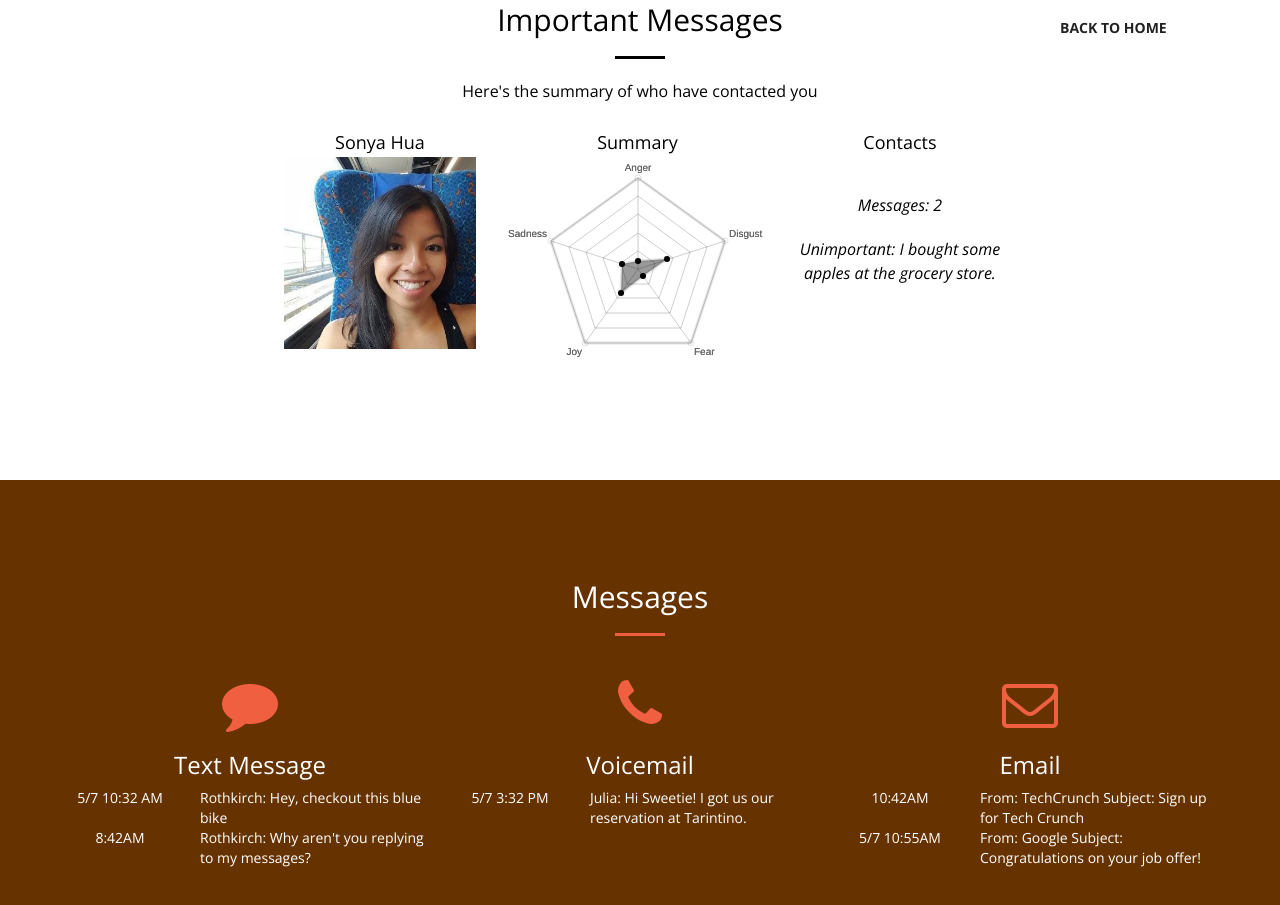
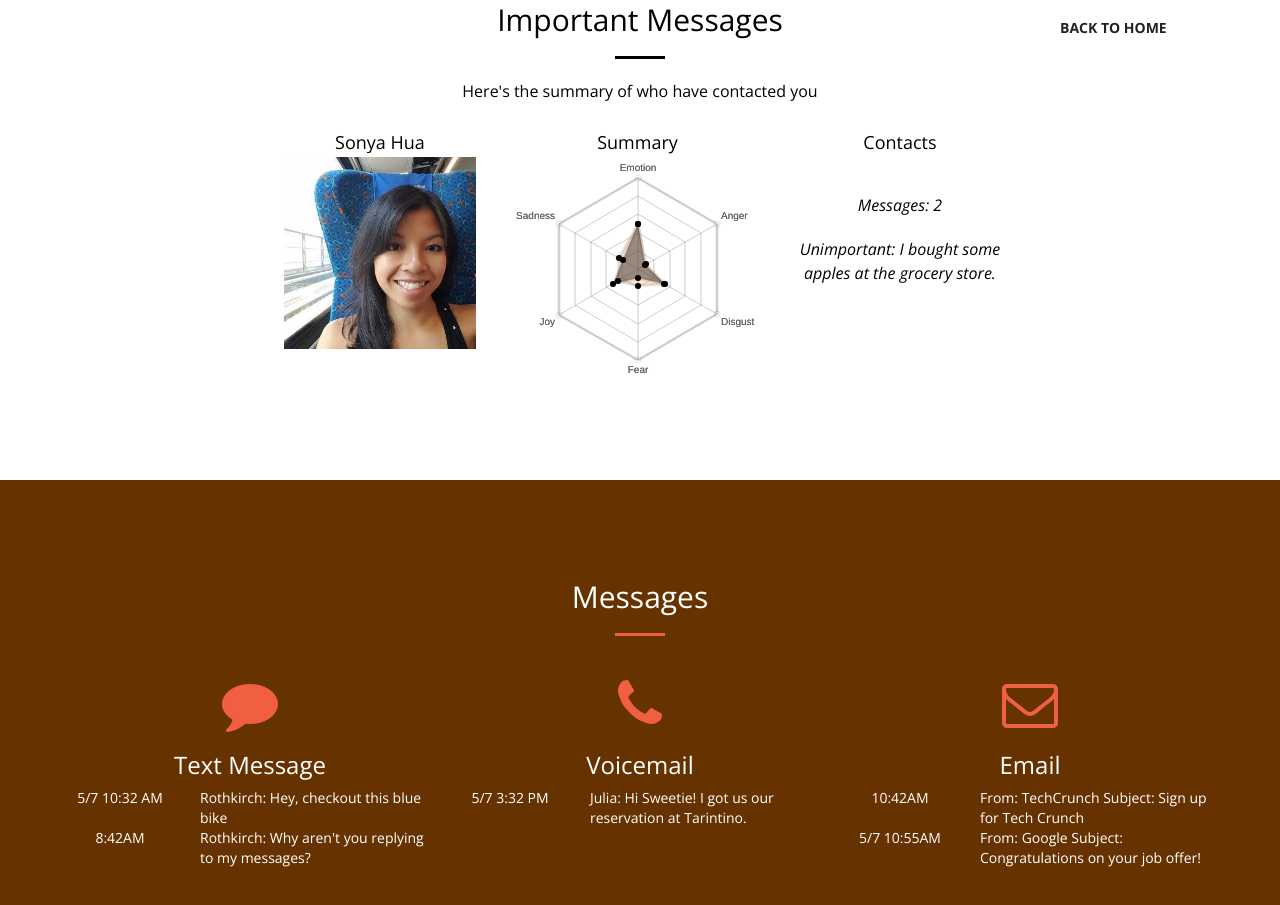
Before and after one commit to jeffrothkirch/DeepFocus, a plain HTML site: page what/index.html in a window 1280 px wide. Shown: the part 897-1802 px from the top of the page. Drawn offline with nearby package versions, Linux system fonts and the light colour scheme; animation ran at ten frames a second.

Commit message:
finally pushing this up

```diff
--- a/what/index.html
+++ b/what/index.html
@@ -970,10 +970,11 @@
                 // message_number, image location, summary infomation
                 var dataset = cache[id];
                 var converted = digest_data(dataset);
+                var mean = mean_data(dataset);
                 // var converted = [dataset[dataset.length-1]];
 
                 new Chart(document.getElementById(id),
-                    generate_radar(converted['anger'], converted['disgust'], converted['fear'], converted['joy'], converted['sadness']));
+                    generate_radar(converted['anger'], converted['disgust'], converted['fear'], converted['joy'], converted['sadness'], converted['strength'], mean));
             }
 
             var digest_data = function(dataset) {
@@ -982,7 +983,8 @@
                     disgust : [],
                     fear : [],
                     joy : [],
-                    sadness : []
+                    sadness : [],
+                    strength: []
                 }
 
                 for (var i=0; i< dataset.length; i++){
@@ -993,11 +995,17 @@
                     else
                         var emotions = data["message_tone"]["document_tone"]["tone_categories"][0]["tones"];
 
+                    if (!data["message_tone"]["document_tone"])
+                        var strength = data["message_tone"]["tone_categories"][2]["tones"];
+                    else
+                        var strength = data["message_tone"]["document_tone"]["tone_categories"][2]["tones"];
+
                     analysis['anger'].push($.grep(emotions, function(e){ return e.tone_id == "anger"; })[0]['score']);
                     analysis['disgust'].push($.grep(emotions, function(e){ return e.tone_id == "disgust"; })[0]['score']);
                     analysis['fear'].push($.grep(emotions, function(e){ return e.tone_id == "fear"; })[0]['score']);
                     analysis['joy'].push($.grep(emotions, function(e){ return e.tone_id == "joy"; })[0]['score']);
                     analysis['sadness'].push($.grep(emotions, function(e){ return e.tone_id == "sadness"; })[0]['score']);
+                    analysis['strength'].push(strength[4]['score']);
                 }
 
                 var ans = {
@@ -1006,6 +1014,51 @@
                     fear  : analysis['fear'][analysis['fear'].length-1],
                     joy  : analysis['joy'][analysis['joy'].length-1],
                     sadness  : analysis['sadness'][analysis['sadness'].length-1],
+                    strength : analysis['strength'][analysis['strength'].length-1],
+                };
+
+                return ans;
+            }
+
+            var mean_data = function(dataset) {
+                var analysis = {
+                    anger : [],
+                    disgust : [],
+                    fear : [],
+                    joy : [],
+                    sadness : [],
+                    strength: []
+                }
+
+                for (var i=0; i< dataset.length; i++){
+                    var data = dataset[i];
+
+                    if (!data["message_tone"]["document_tone"])
+                        var emotions = data["message_tone"]["tone_categories"][0]["tones"];
+                    else
+                        var emotions = data["message_tone"]["document_tone"]["tone_categories"][0]["tones"];
+
+
+                    if (!data["message_tone"]["document_tone"])
+                        var strength = data["message_tone"]["tone_categories"][2]["tones"];
+                    else
+                        var strength = data["message_tone"]["document_tone"]["tone_categories"][2]["tones"];
+
+                    analysis['anger'].push($.grep(emotions, function(e){ return e.tone_id == "anger"; })[0]['score']);
+                    analysis['disgust'].push($.grep(emotions, function(e){ return e.tone_id == "disgust"; })[0]['score']);
+                    analysis['fear'].push($.grep(emotions, function(e){ return e.tone_id == "fear"; })[0]['score']);
+                    analysis['joy'].push($.grep(emotions, function(e){ return e.tone_id == "joy"; })[0]['score']);
+                    analysis['sadness'].push($.grep(emotions, function(e){ return e.tone_id == "sadness"; })[0]['score']);
+                    analysis['strength'].push(strength[4]['score']);
+                }
+
+                var ans = {
+                    anger  :  analysis['anger'].mean(),
+                    disgust  : analysis['disgust'].mean(),
+                    fear  : analysis['fear'].mean(),
+                    joy  : analysis['joy'].mean(),
+                    sadness  : analysis['sadness'].mean(),
+                    strength : analysis['strength'].mean(),
                 };
 
                 return ans;
@@ -1134,19 +1187,15 @@
                     var data = messages[i];
 
                     if (!data["message_tone"]["document_tone"])
-                        var emotions = data["message_tone"]["tone_categories"][0]["tones"];
+                        var emotions = data["message_tone"]["tone_categories"][2]["tones"];
                     else
-                        var emotions = data["message_tone"]["document_tone"]["tone_categories"][0]["tones"];
+                        var emotions = data["message_tone"]["document_tone"]["tone_categories"][2]["tones"];
 
-                    tonalValues.push($.grep(emotions, function(e){ return e.tone_id == "anger"; })[0]['score']);
-                    tonalValues.push($.grep(emotions, function(e){ return e.tone_id == "disgust"; })[0]['score']);
-                    tonalValues.push($.grep(emotions, function(e){ return e.tone_id == "fear"; })[0]['score']);
-                    tonalValues.push($.grep(emotions, function(e){ return e.tone_id == "joy"; })[0]['score']);
-                    tonalValues.push($.grep(emotions, function(e){ return e.tone_id == "sadness"; })[0]['score']);
+                    tonalValues.push(emotions[4]['score'])
 
                     console.log("Tonal Values for:" + data["message_text"])
                     console.log(JSON.stringify(tonalValues))
-                    if (tonalValues.max() > 0.55 || data['message_text'].indexOf("?") > -1)
+                    if (tonalValues.max() > 0.90)
                         important.push(data);
                 }
 
@@ -1160,17 +1209,17 @@
                     var tonalValues = [];
                     var data = messages[i];
 
+
                     if (!data["message_tone"]["document_tone"])
-                        var emotions = data["message_tone"]["tone_categories"][0]["tones"];
+                        var emotions = data["message_tone"]["tone_categories"][2]["tones"];
                     else
-                        var emotions = data["message_tone"]["document_tone"]["tone_categories"][0]["tones"];
+                        var emotions = data["message_tone"]["document_tone"]["tone_categories"][2]["tones"];
 
-                    tonalValues.push($.grep(emotions, function(e){ return e.tone_id == "anger"; })[0]['score']);
-                    tonalValues.push($.grep(emotions, function(e){ return e.tone_id == "disgust"; })[0]['score']);
-                    tonalValues.push($.grep(emotions, function(e){ return e.tone_id == "fear"; })[0]['score']);
-                    tonalValues.push($.grep(emotions, function(e){ return e.tone_id == "joy"; })[0]['score']);
-                    tonalValues.push($.grep(emotions, function(e){ return e.tone_id == "sadness"; })[0]['score']);
-                    if (tonalValues.max() < 0.55 && data['message_text'].indexOf("?") == -1)
+                    tonalValues.push(emotions[4]['score'])
+
+                    console.log("Tonal Values for:" + data["message_text"])
+                    console.log(JSON.stringify(tonalValues))
+                    if (tonalValues.max() <= 0.90)
                         unimportant.push(data);
 
                 }
@@ -1192,19 +1241,25 @@
                 return unimportant_ones[unimportant_ones.length-1];
             }
 
-            var generate_radar = function(anger, disgust, fear, joy, sadness) {
+            var generate_radar = function(anger, disgust, fear, joy, sadness, strength, summary) {
                 var config = {
                     type: 'radar',
                     data: {
-                        labels: ["Anger", "Disgust", "Fear", "Joy", "Sadness"],
+                        labels: ["Emotion", "Anger", "Disgust", "Fear", "Joy", "Sadness"],
                         datasets: [{
                             backgroundColor: "rgba(0,0,0,0.4)",
                             pointBackgroundColor: "rgba(0,0,0,1)",
-                            data: [anger, disgust, fear, joy, sadness]
-                            },{
+                            data: [strength, anger, disgust, fear, joy, sadness]
+                            },
+                            {
+                            backgroundColor: "rgba(255,184,135,0.4)",
+                            pointBackgroundColor: "rgba(0,0,0,1)",
+                            data: [summary['strength'], summary['anger'], summary['disgust'], summary['fear'], summary['joy'], summary['sadness']]
+                            },
+                            {
                             backgroundColor: "rgba(0,0,0,0.0)",
                             pointBackgroundColor: "rgba(0,0,0,0)",
-                            data: [1, 1, 1, 1, 1]
+                            data: [1, 1, 1, 1, 1, 1]
                             }]
                     },
                     options: {
```
